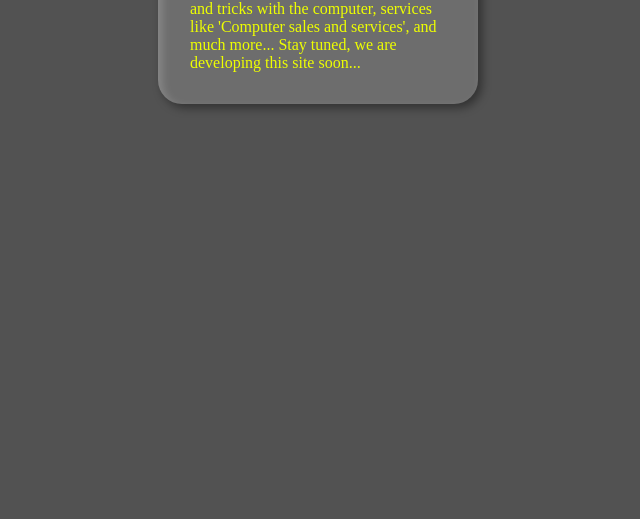
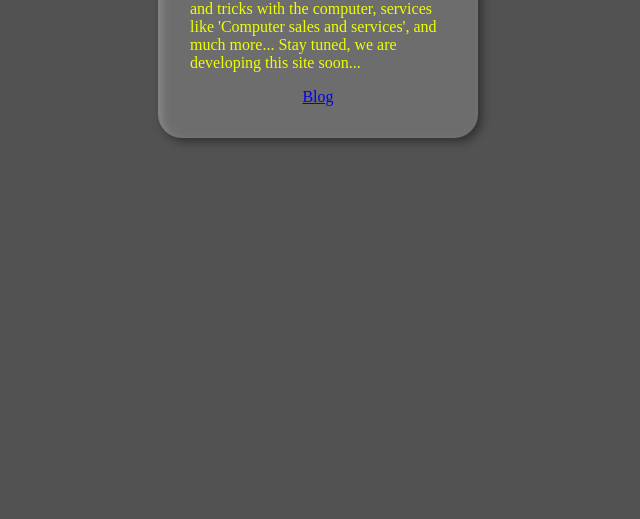
Before and after one commit to Cyberguide24/home, a plain HTML site: page index.html in a window 1280 px wide. Shown: the part 281-800 px from the top of the page, without its empty margins (322-962 px from the left). Drawn offline with Linux system fonts and the light colour scheme.

Commit message:
Update index.html

```diff
--- a/index.html
+++ b/index.html
@@ -10,6 +10,7 @@
     <div class="container">
         <h1 class="heading">Hello World!</h1>
     <p class="intro-text">Hey there, welcome to <b>Cyberguide24</b>. We are here to provide you some tips and tricks with the computer, services like 'Computer sales and services', and much more... Stay tuned, we are developing this site soon...</p>
+    <a href="cyberguide24.blogspot.com">Blog</a>
     </div>
 
     <script src="script.js"></script>
```
